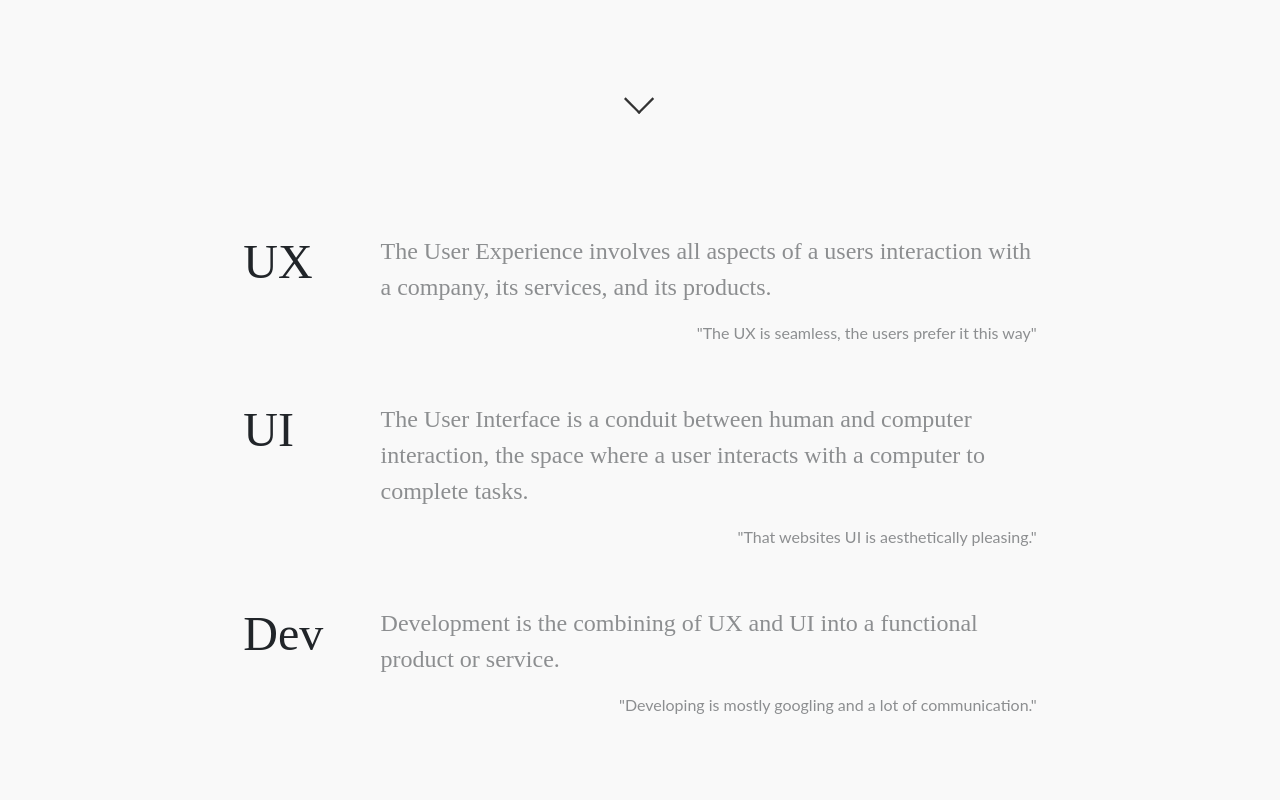
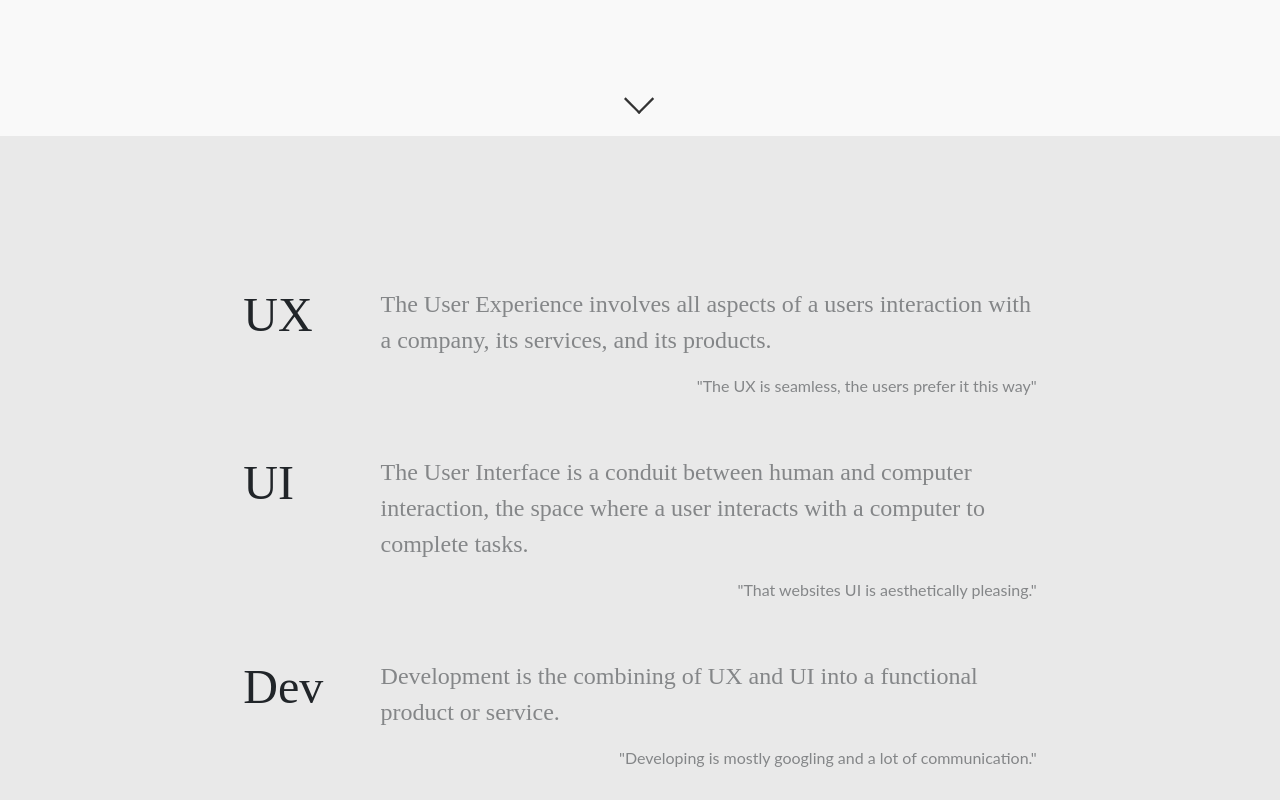
Before and after one commit to calvchum/agency-webpage, a React (Create React App) app: page / in a window 1280 px wide. Shown: the part 660-1460 px from the top of the page. Built offline with nearby package versions, Linux system fonts and the light colour scheme.

Commit message:
small view height changes and background change nfor the hero-explanation-wrapper

```diff
--- a/src/components/Landing.js
+++ b/src/components/Landing.js
@@ -27,7 +27,7 @@ class Landing extends Component {
 
       {/* Below the fold UI UX DEV explanation*/}
 
-        <Row className="hero-wrapper">
+        <Row id="secondary-wrapper" className="hero-explanation-wrapper">
           <Col xs="12" md={{ offset: 2, span: 8 }} className="secondary-content">
 
         {/* UX DEFINITION SECTION */}
@@ -70,7 +70,7 @@ class Landing extends Component {
 
     {/* Below the fold CTA */}
 
-        <Row id="secondary-wrapper" className="secondary-wrapper">
+        <Row className="secondary-wrapper">
           <Col xs="12" md={{ offset: 3, span: 6 }} className="secondary-content">
             <p className="subheader-text landing-secondary-info">This section should be for a quick why trust us/ what who we are elevator pitch thats not cheap and salesy but honest and to the point</p>
             <Link className="view-projects-button" to="/projects">
--- a/src/styles/_landing.scss
+++ b/src/styles/_landing.scss
@@ -1,6 +1,10 @@
 .hero-wrapper {
   height: calc(100vh - 106px);
   background-color: $off-white;
+}
+.hero-explanation-wrapper {
+  height: 100vh;
+  background-color: $grey;
 }
 
 .secondary-wrapper {
```
